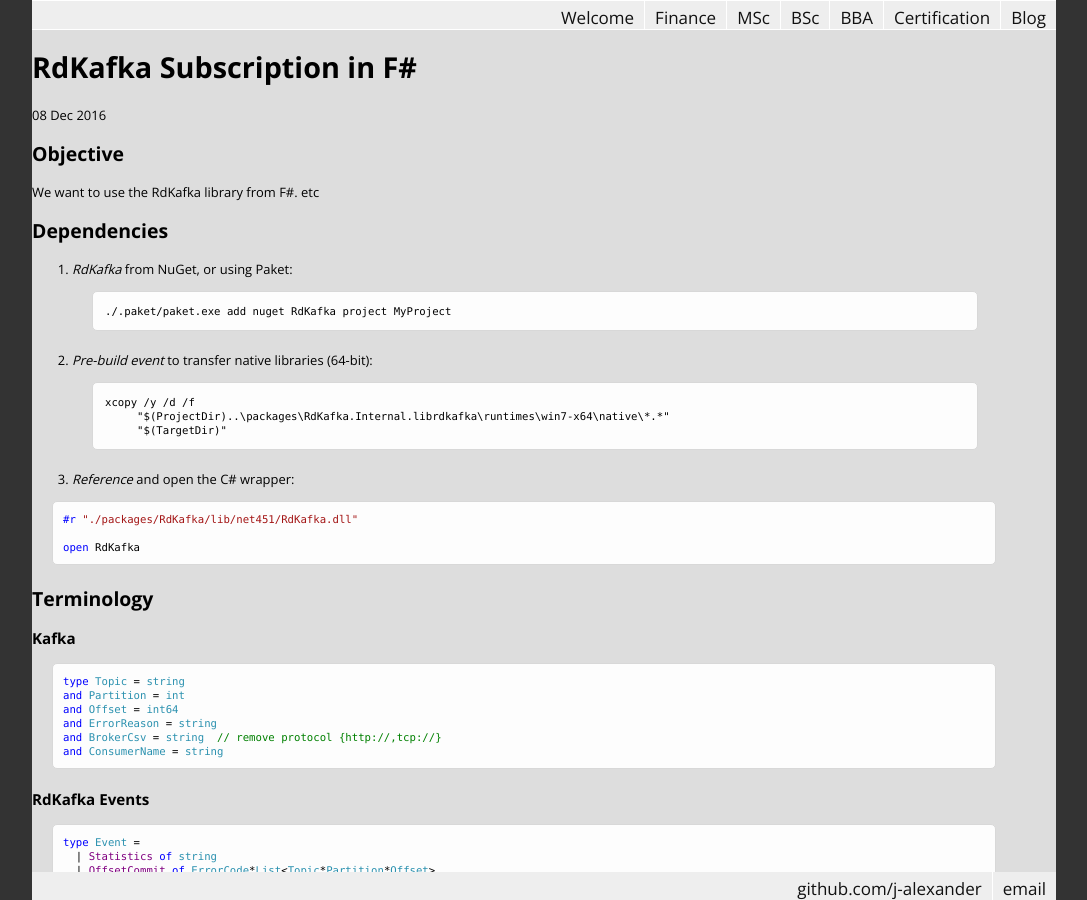
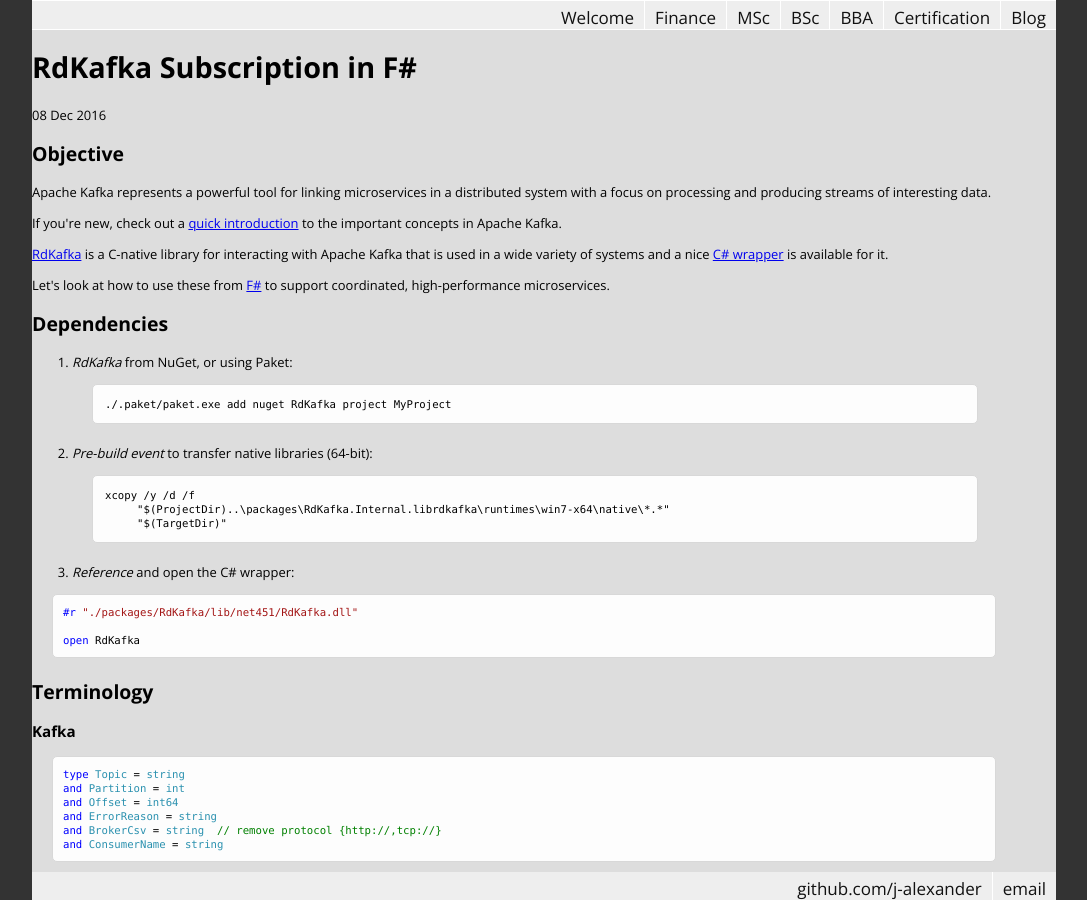
Before and after one commit to j-alexander/j-alexander.github.io, a Jekyll site: the page built from _posts/2016-12-08-rdkafka-subscription-in-fsharp.html, in a window 1280 px wide and 900 px high. Shown: the whole window, without its empty margins (96-1183 px from the left). Built offline with Jekyll 4.4.1, drawn with Linux system fonts in a browser that asks for light colours; some web fonts are replaced.

Commit message:
quick introduction

```diff
--- a/_posts/2016-12-08-rdkafka-subscription-in-fsharp.html
+++ b/_posts/2016-12-08-rdkafka-subscription-in-fsharp.html
@@ -6,7 +6,14 @@
 publish: false
 ---
 <h2>Objective</h2>
-<p>We want to use the RdKafka library from F#. etc</p>
+<p>Apache Kafka represents a powerful tool for linking microservices in a distributed
+system with a focus on processing and producing streams of interesting data.</p>
+<p>If you're new, check out a <a href="https://kafka.apache.org/intro">quick introduction</a> to the important concepts
+in Apache Kafka.</p>
+<p><a href="https://github.com/edenhill/librdkafka">RdKafka</a> is a C-native library for interacting with
+Apache Kafka that is used in a wide variety of systems and a nice <a href="https://github.com/ah-/rdkafka-dotnet">C# wrapper</a>
+is available for it.</p>
+<p>Let's look at how to use these from <a href="http://fsharp.org/">F#</a> to support coordinated, high-performance microservices.</p>
 <h2>Dependencies</h2>
 <ol>
 <li>
```
Also changed, not shown: 1 other file.
